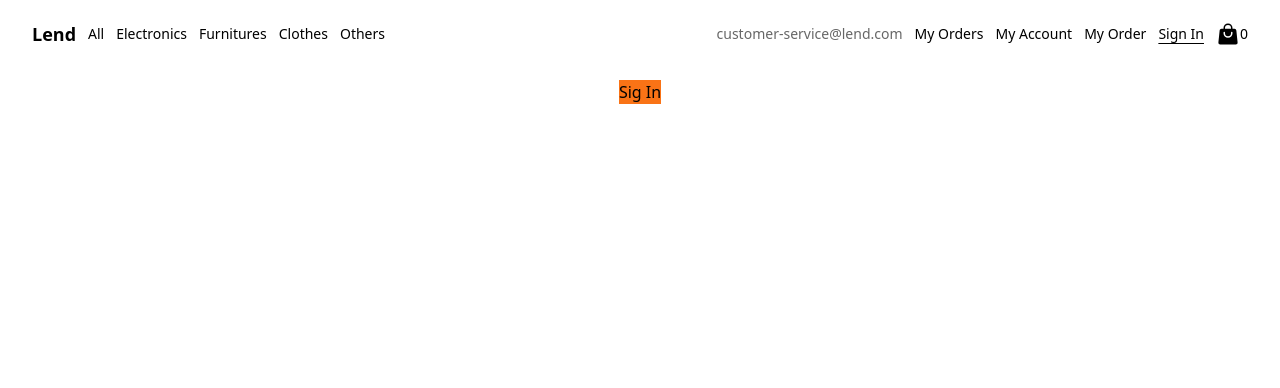
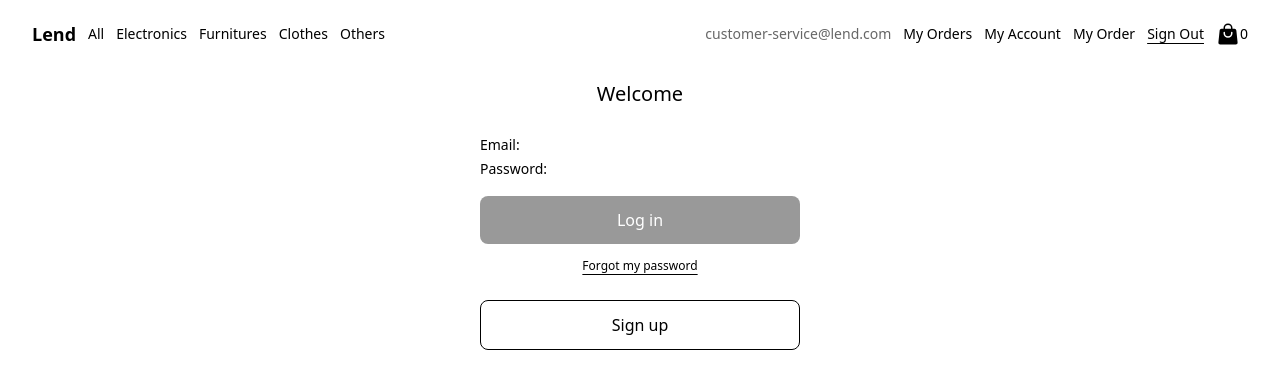
Before and after one commit to lsotoj/Presta-Tool-Store, a React (Vite) app: page /sign-in in a window 1280 px wide. Shown: the top 388 px of the page. Built offline with nearby package versions, Linux system fonts and the light colour scheme; no server answers.

Commit message:
Configure SignIn and SignUp

```diff
--- a/src/Components/Navbar/index.jsx
+++ b/src/Components/Navbar/index.jsx
@@ -8,6 +8,71 @@ const NavBar = () => {
     const activeStyle = "underline underline-offset-4";
     const context = useContext(ShoppingCartContext);
 
+    // sign out
+    const signOut = localStorage.getItem('sign-out')
+    const parsedSignOut = JSON.parse(signOut)
+    const isUserSignOut = context.signOut || parsedSignOut
+
+    const handleSignOut = () => {
+        const stringfiedSignOut = JSON.stringify(true)
+        localStorage.setItem('sign-out', stringfiedSignOut)
+        context.setSignOut(true)
+    }
+
+    const renderView = () => {
+        if (isUserSignOut) {
+            return (
+                <li>
+                    <NavLink
+                        to="/sign-in"
+                        className={({ isActive }) => isActive ? activeStyle : undefined}
+                        onClick={() => handleSignOut()}
+                    >
+                        Sign Out
+                    </NavLink>
+                </li>
+            )
+        } else {
+            return (
+                <>
+                    <li className="text-black/60">customer-service@lend.com</li>
+                    <li>
+                        <NavLink
+                            to="/my-orders"
+                            className={({ isActive }) => isActive ? activeStyle : undefined}
+                        >
+                            My Orders
+                        </NavLink>
+                    </li>
+                    <li>
+                        <NavLink
+                            to="/my-account"
+                            className={({ isActive }) => isActive ? activeStyle : undefined}
+                        >
+                            My Account
+                        </NavLink>
+                    </li>
+                    <li>
+                        <NavLink
+                            to="/my-order"
+                            className={({ isActive }) => isActive ? activeStyle : undefined}
+                        >
+                            My Order
+                        </NavLink>
+                    </li>
+                    <li>
+                        <NavLink
+                            to="/sign-in"
+                            className={({ isActive }) => isActive ? activeStyle : undefined}
+                            onClick={handleSignOut}
+                        >
+                            Sign Out
+                        </NavLink>
+                    </li>
+                </>
+            )
+        }
+    }
     return (
         <nav className="flex justify-between items-center fixed top-0 z-10 w-full py-5 px-8 text-sm font-light">
             <ul className="flex items-center gap-3">
@@ -60,51 +125,9 @@ const NavBar = () => {
                     </NavLink>
                 </li>
             </ul>
+
             <ul className="flex items-center gap-3">
-                <li className="text-black/60">customer-service@lend.com</li>
-                <li>
-                    <NavLink
-                        to="/my-orders"
-                        className={({ isActive }) =>
-                            isActive ? activeStyle : undefined
-                        }
-                    >
-                        My Orders
-                    </NavLink>
-                </li>
-                <li>
-                    <NavLink
-                        to="/my-account"
-                        className={({ isActive }) =>
-                            isActive ? activeStyle : undefined
-                        }
-                    >
-                        {" "}
-                        My Account
-                    </NavLink>
-                </li>
-                <li>
-                    <NavLink
-                        to="/my-order"
-                        className={({ isActive }) =>
-                            isActive ? activeStyle : undefined
-                        }
-                    >
-                        {" "}
-                        My Order
-                    </NavLink>
-                </li>
-                <li>
-                    <NavLink
-                        to="/sign-in"
-                        className={({ isActive }) =>
-                            isActive ? activeStyle : undefined
-                        }
-                    >
-                        {" "}
-                        Sign In
-                    </NavLink>
-                </li>
+                {renderView()}
                 <li className="flex items-center">
                     <ShoppingBagIcon className="w-6 h-6" />
                     <div>
--- a/src/Pages/SignIn/index.jsx
+++ b/src/Pages/SignIn/index.jsx
@@ -1,11 +1,68 @@
-import Layout from "../../Components/Layout";
+import { Link } from "react-router-dom";
+import Layout from "../../Components/Layout"
+import { useContext, useState } from "react";
+import { ShoppingCartContext } from "../../context";
 
-function SigIn() {
+
+const SignIn = () => {
+  const context = useContext(ShoppingCartContext);
+  const [view, setView] = useState('user-info')
+
+  // Account
+  const accountInLocalStorage = localStorage.getItem('account')
+  const parsedAccount = JSON.parse(accountInLocalStorage)
+  // Has account
+  const noAccountInLocalStorage = parsedAccount ? Object.keys(parsedAccount).length === 0 : true
+  const noAccountInLocalState = context.account ? Object.keys(context.account).length === 0 : true
+  const hasUserAnAccount = !noAccountInLocalStorage || !noAccountInLocalState
+
+  const renderLogin = () => {
+    return (
+      <div className=" flex flex-col w-80 ">
+        <p>
+          <span className=" font-light text-sm " > Email:</span>
+          <span>{parsedAccount?.email}</span>
+        </p>
+        <p>
+          <span className=" font-light text-sm " > Password:</span>
+          <span>{parsedAccount?.password}</span>
+        </p>
+        <Link
+          to="/"
+        >
+          <button
+            className=" bg-black disabled:bg-black/40 text-white  w-full rounded-lg py-3 mt-4 mb-2"
+            disabled={!hasUserAnAccount}>
+            Log in
+          </button>
+        </Link>
+        <div className=" text-center" >
+          <a className="font-light text-xs underline underline-offset-4" href="/">Forgot my password</a>
+        </div>
+        <button
+          className="border border-black disabled:text-black/40 disabled:border-black/40 rounded-lg mt-6 py-3"
+          disabled={hasUserAnAccount}
+          onClick={() => setView('create-user-info')}>
+          Sign up
+        </button>
+      </div>
+    )
+  }
+
+  const renderCreateUserInfo = () => {
+    return (
+      <div className=" flex flex-col w-80 ">
+        TODO: Create user info
+      </div>
+    )
+  }
+  const renderView = () => view === 'create-user-info' ? renderCreateUserInfo() : renderLogin()
   return (
     <Layout>
-      <div className="bg-orange-500">Sig In</div>
+      <h1 className=" font-medium text-xl text-center mb-6 w-80">Welcome</h1>
+      {renderView()}
     </Layout>
-  );
+  )
 }
 
-export default SigIn;
+export default SignIn;
--- a/src/context/index.jsx
+++ b/src/context/index.jsx
@@ -2,7 +2,30 @@ import { createContext, useState, useEffect } from "react";
 
 export const ShoppingCartContext = createContext();
 
+export const initializeLocalStorage = () => {
+    const accountInLocalStorage = localStorage.getItem('account')
+    const signOutInLocalStorage = localStorage.getItem('sign-out')
+    let parsedAccount
+    let parsedSignOut
+
+    if (!accountInLocalStorage) {
+        localStorage.setItem('account', JSON.stringify({}))
+        parsedAccount = {}
+    } else { parsedAccount = JSON.parse(accountInLocalStorage) }
+
+    if (!signOutInLocalStorage) {
+        localStorage.setItem('sign-out', JSON.stringify(false))
+        parsedSignOut = false
+    } else { parsedSignOut = JSON.parse(signOutInLocalStorage) }
+}
+
 export const ShoppingCartProvider = ({ children }) => {
+    // My account
+    const [account, setAccount] = useState({})
+
+    // Sign out
+    const [signOut, setSignOut] = useState(false)
+
     // Shopping cart * Increment quantity
     const [count, setCount] = useState(0);
 
@@ -94,7 +117,11 @@ export const ShoppingCartProvider = ({ children }) => {
                 filteredItems,
                 setFilteredItems,
                 searchByCategory,
-                setSearchByCategory
+                setSearchByCategory,
+                account,
+                setAccount,
+                signOut,
+                setSignOut
             }}>
             {children}
         </ShoppingCartContext.Provider>
```
